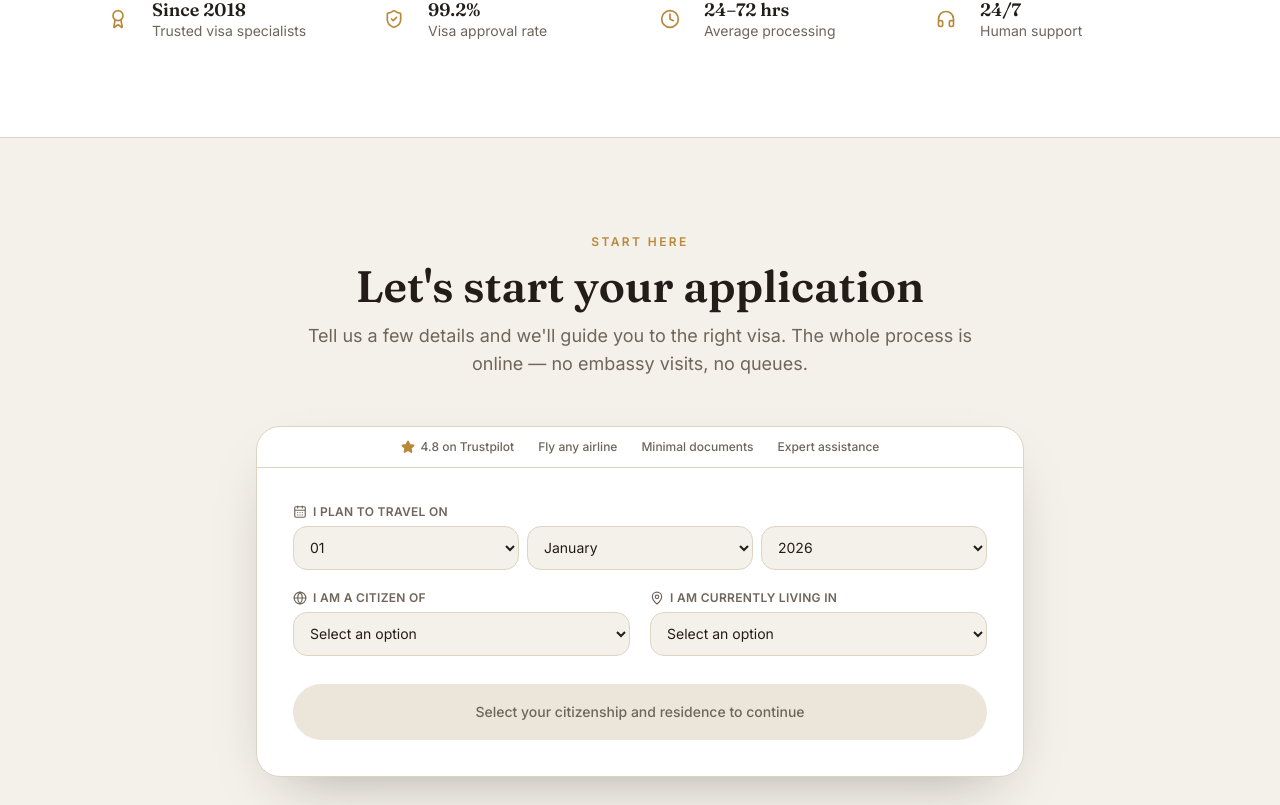
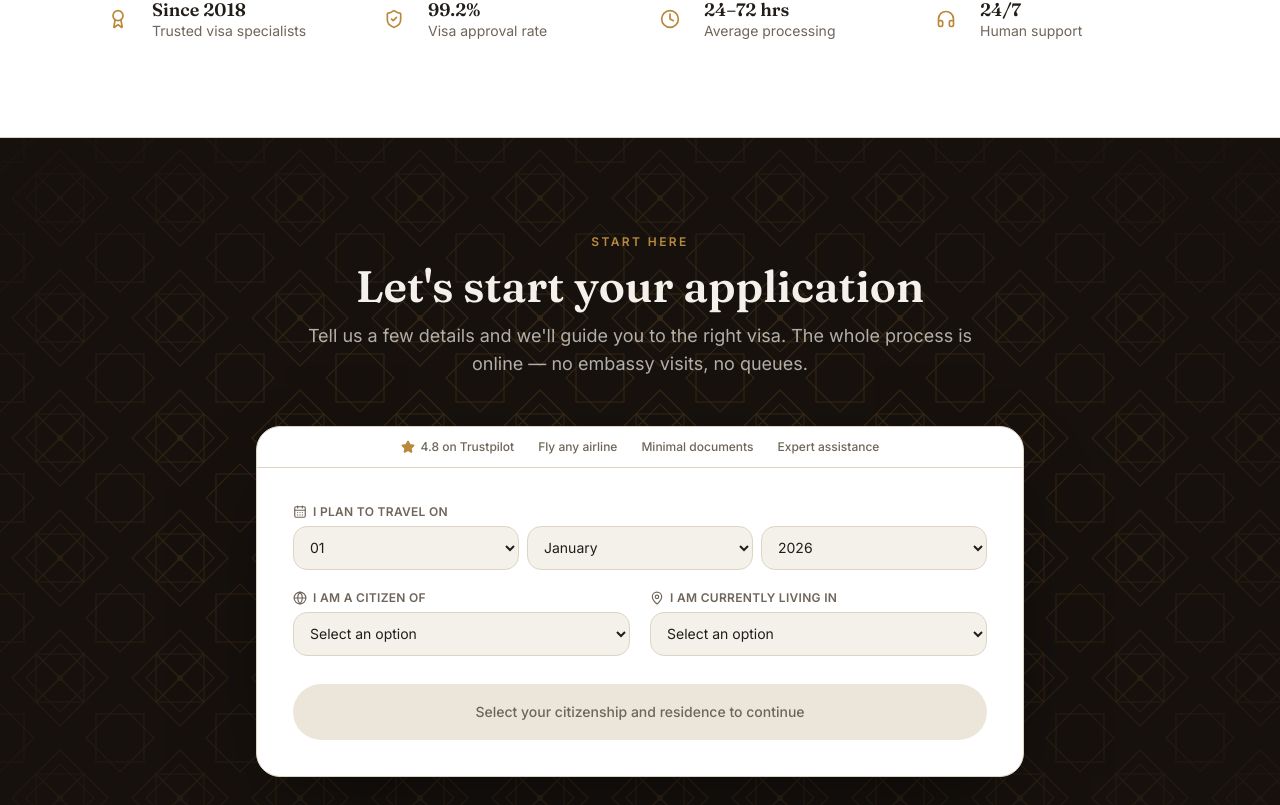
Before and after one commit to bvtonder1980-cmd/dubavisas, a Next.js app: page / in a window 1280 px wide. Shown: the part 873-1678 px from the top of the page. Built offline with nearby package versions, Linux system fonts and the light colour scheme.

Commit message:
feat: enhance assist component with dark theme and decorative overlays

```diff
--- a/components/assist.tsx
+++ b/components/assist.tsx
@@ -4,7 +4,7 @@ import { useState } from "react"
 import Link from "next/link"
 import { ArrowRight, CalendarDays, Globe, MapPin, Star } from "lucide-react"
 import { countries } from "@/lib/countries"
-import { Container, SectionHeading } from "@/components/ui/layout"
+import { Container } from "@/components/ui/layout"
 import { siteConfig } from "@/lib/site-config"
 
 const days = Array.from({ length: 31 }, (_, i) => String(i + 1).padStart(2, "0"))
@@ -42,15 +42,49 @@ export function Assist() {
   )}&depart=${year}-${month}-${day}`
 
   return (
-    <section id="apply" className="scroll-mt-24 py-20 sm:py-24">
-      <Container>
-        <SectionHeading
-          eyebrow="Start here"
-          title="Let's start your application"
-          description="Tell us a few details and we'll guide you to the right visa. The whole process is online — no embassy visits, no queues."
-        />
+    <section
+      id="apply"
+      className="relative scroll-mt-24 overflow-hidden py-20 sm:py-24"
+      style={{ backgroundColor: "#16110d" }}
+    >
+      {/* classic Emirati gold pattern overlay */}
+      <div
+        aria-hidden="true"
+        className="pointer-events-none absolute inset-0"
+        style={{
+          backgroundImage: "url('/images/arabesque-gold.svg')",
+          backgroundSize: "120px 120px",
+          opacity: 0.18,
+        }}
+      />
+      {/* subtle vignette so the centre stays focused */}
+      <div
+        aria-hidden="true"
+        className="pointer-events-none absolute inset-0"
+        style={{
+          background:
+            "radial-gradient(ellipse at center, rgba(22,17,13,0) 35%, rgba(22,17,13,0.85) 100%)",
+        }}
+      />
 
-        <div className="mx-auto mt-12 max-w-3xl overflow-hidden rounded-3xl border border-border bg-surface shadow-[0_24px_60px_-30px_rgba(34,29,24,0.4)]">
+      <Container className="relative">
+        <div className="mx-auto flex max-w-2xl flex-col items-center gap-4 text-center">
+          <span className="inline-flex items-center gap-2 text-xs font-semibold uppercase tracking-[0.2em] text-brand">
+            Start here
+          </span>
+          <h2
+            className="text-balance font-serif text-3xl font-semibold leading-tight sm:text-4xl md:text-[2.75rem]"
+            style={{ color: "#f4f1ea" }}
+          >
+            Let&apos;s start your application
+          </h2>
+          <p className="text-pretty text-base leading-relaxed sm:text-lg" style={{ color: "rgba(244,241,234,0.7)" }}>
+            Tell us a few details and we&apos;ll guide you to the right visa. The whole process is online — no
+            embassy visits, no queues.
+          </p>
+        </div>
+
+        <div className="mx-auto mt-12 max-w-3xl overflow-hidden rounded-3xl border border-border bg-surface shadow-[0_30px_80px_-30px_rgba(0,0,0,0.7)]">
           {/* top trust strip */}
           <div className="flex flex-wrap items-center justify-center gap-x-6 gap-y-2 border-b border-border bg-surface-muted/60 px-6 py-3 text-xs font-medium text-ink-muted">
             <span className="flex items-center gap-1.5">
```
Also changed, not shown: apply-dark.png (added), public/images/arabesque-gold.svg (added).
